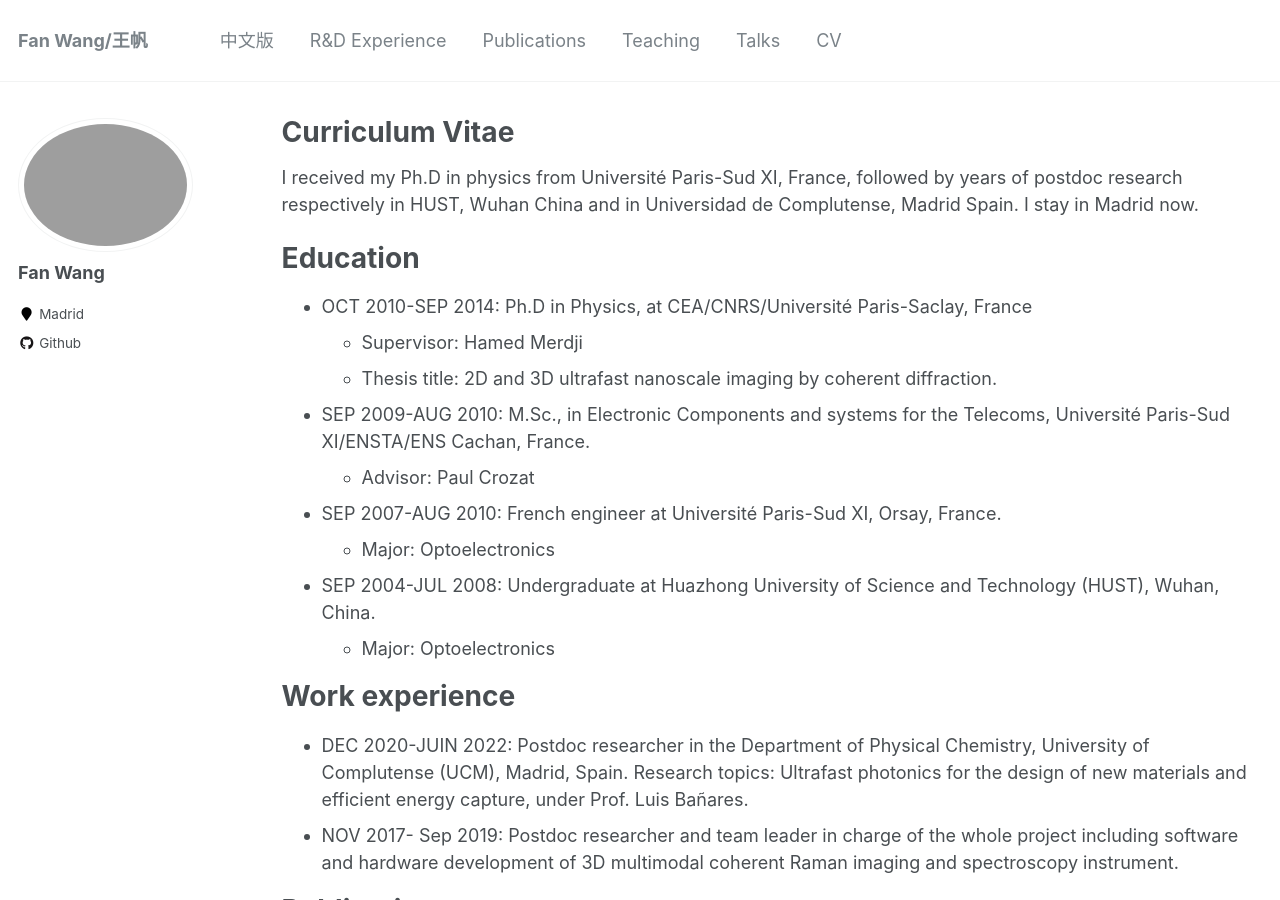
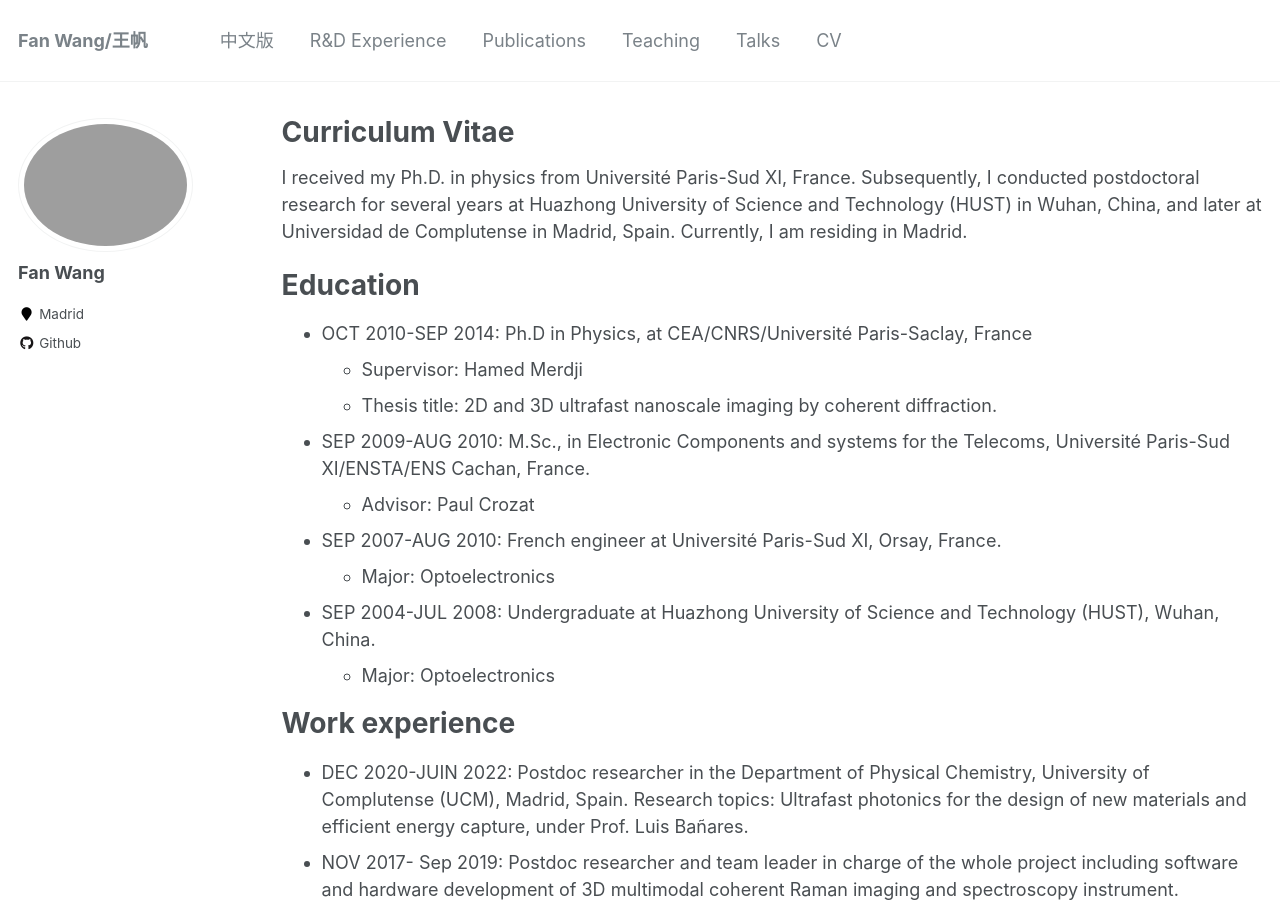
Before and after one commit to fanwangfang/fanwangfang.github.io, a Jekyll site: the page built from _pages/cv.md, in a window 1280 px wide and 900 px high. Built offline with Jekyll 4.4.1, drawn with Linux system fonts in a browser that asks for light colours.

Commit message:
Update cv.md

```diff
--- a/_pages/cv.md
+++ b/_pages/cv.md
@@ -10,7 +10,7 @@ redirect_from:
 
 {% include base_path %}
 
-I received my Ph.D in physics from Université Paris-Sud XI, France, followed by years of postdoc research respectively in HUST, Wuhan China and in Universidad de Complutense, Madrid Spain. I stay in Madrid now.
+I received my Ph.D. in physics from Université Paris-Sud XI, France. Subsequently, I conducted postdoctoral research for several years at Huazhong University of Science and Technology (HUST) in Wuhan, China, and later at Universidad de Complutense in Madrid, Spain. Currently, I am residing in Madrid.
 
 Education
 ======
```
